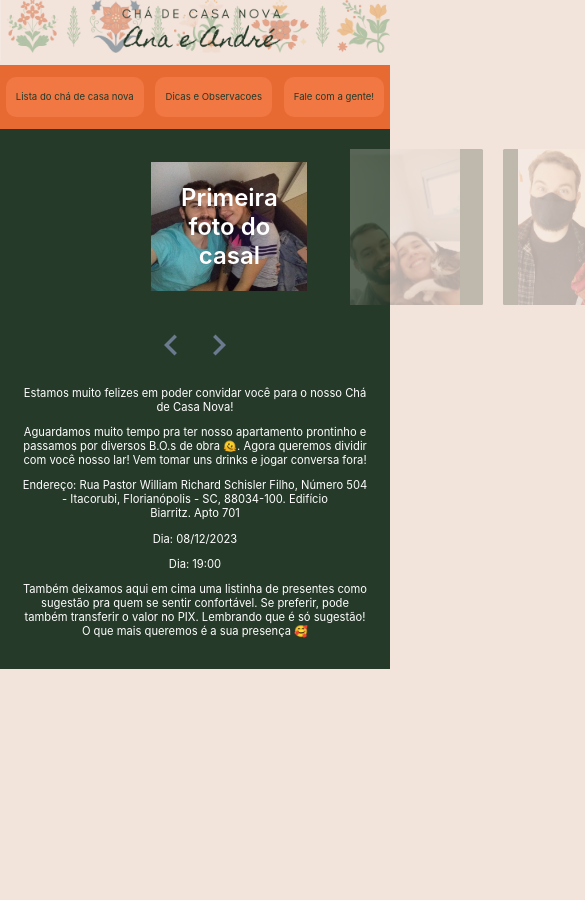
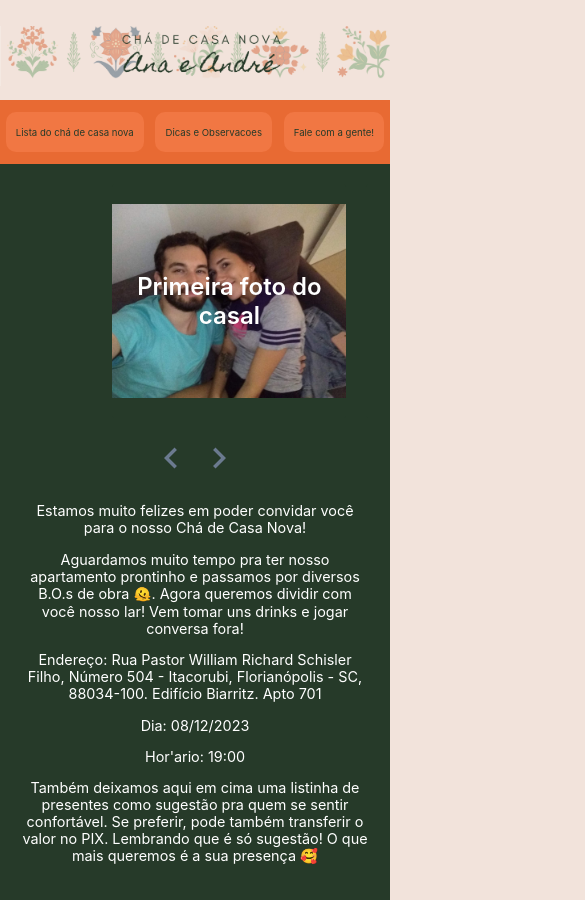
Before and after one commit to ana-preis/cha-casa-nova, a React (Create React App) app: page / in a window 390 px wide. Shown: the top 900 px of the page, 585 px wide, since content can reach past the window. Before the commit the page ends 844 px from the top, so only its background shows below. Built offline with nearby package versions, Linux system fonts and the light colour scheme.

Commit message:
fix css after first deploy

```diff
--- a/src/components/Header/styles.css
+++ b/src/components/Header/styles.css
@@ -5,6 +5,13 @@
 .header-img {
   width: 100%;
   height: 100%;
+  padding-top: 2rem;
+
+  @media screen and (max-width: 600px) {
+    padding-top: 1rem;
+    height: 5rem;
+    object-fit: contain;
+  }
 }
 
 .nav-bar {
--- a/src/configs/gift_list.ts
+++ b/src/configs/gift_list.ts
@@ -23,7 +23,7 @@ export const giftList = [
   {
     index: 4,
     name: "Passadeira para cozinha",
-    imageList: ["https://http2.mlstatic.com/D_NQ_NP_2X_601182-MLB69457319526_052023-F.webp", "https://static-images-now.westwing.com.br/s/81146-8708-868101-1.jpg", "https://http2.mlstatic.com/D_NQ_NP_2X_955473-MLB72668778179_112023-F.webp"],
+    imageList: ["https://http2.mlstatic.com/D_NQ_NP_2X_601182-MLB69457319526_052023-F.webp", "https://http2.mlstatic.com/D_NQ_NP_2X_983303-MLB51992429114_102022-F.webp", "https://http2.mlstatic.com/D_NQ_NP_2X_955473-MLB72668778179_112023-F.webp"],
     status: "available",
     description: "S'o temos uma hoje. Legal seria na cor verde escuro ou cores neutras. R$28 - R$40"
   },
--- a/src/index.scss
+++ b/src/index.scss
@@ -1,3 +1,8 @@
+html {
+  overflow-x: hidden;
+  width: 100%;
+}
+
 body, button {
   margin: 0;
   font-family: -apple-system, BlinkMacSystemFont, 'Segoe UI', 'Roboto', 'Oxygen',
@@ -6,7 +11,7 @@ body, button {
   -webkit-font-smoothing: antialiased;
   -moz-osx-font-smoothing: grayscale;
   background-color: #F2E3DB;
-  overflow-x: hidden;
+  overflow-x: clip;
 }
 
 code {
@@ -65,18 +70,24 @@ a {
 
 h1 {
   @media screen and (max-width: 600px) {
-    font-size: 1rem;
+    font-size: 1.1rem;
   }
 }
 
 h3 {
   @media screen and (max-width: 600px) {
+    font-size: 1rem;
+  }
+}
+
+p, span, button {
+  @media screen and (max-width: 600px) {
+    font-size: 0.9rem;
+  }
+}
+
+label {
+  @media screen and (max-width: 600px) {
     font-size: 0.8rem;
   }
 }
-
-p, span, button, label {
-  @media screen and (max-width: 600px) {
-    font-size: 0.7rem;
-  }
-}
--- a/src/pages/Homepage/Homepage.tsx
+++ b/src/pages/Homepage/Homepage.tsx
@@ -16,7 +16,7 @@ const Homepage = () => {
             Agora queremos dividir com você nosso lar! Vem tomar uns drinks e jogar conversa fora!</p>
           <p>Endereço: {ENDERECO}</p>
           <p>Dia: {DIA}</p>
-          <p>Dia: {HORARIO}</p>
+          <p>Hor'ario: {HORARIO}</p>
           <p>Também deixamos aqui em cima uma listinha de presentes como sugestão pra quem se sentir confortável.
             Se preferir, pode também transferir o valor no PIX. Lembrando que é só sugestão!
             O que mais queremos é a sua presença 🥰
--- a/src/pages/Homepage/styles.scss
+++ b/src/pages/Homepage/styles.scss
@@ -60,7 +60,7 @@
 // =========================
 
 .slider {
-  --slide-size: 40vmin;
+  --slide-size: 60vmin;
   --slide-margin: 4vmin;
 
   height: var(--slide-size);
```
